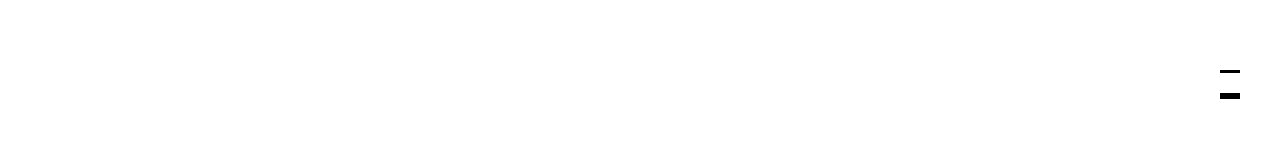
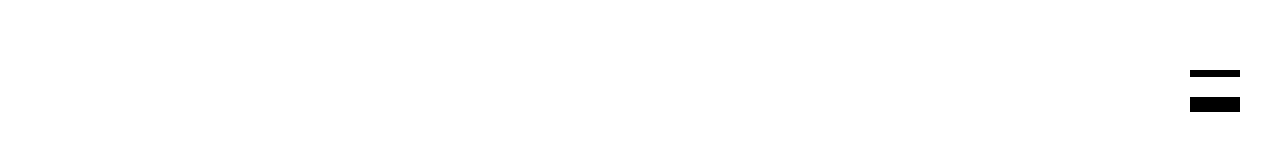
Before and after one commit to Alfred-ZF/Canvas-board-Mobile-, a plain HTML site: page index.html in a window 1280 px wide. Shown: the top 162 px of the page. Drawn offline with Linux system fonts and the light colour scheme.

Commit message:
修复手机端屏幕不固定的 bug

```diff
--- a/style.css
+++ b/style.css
@@ -90,12 +90,12 @@ body{
 
 .sizes > .thin{
   height:0;
-  width:20px;
-  border-top: 3px solid black;
+  width:50px;
+  border-top: 7px solid black;
 }
 
 .sizes > .thick{
   height:0;
-  width:20px;
-  border-top: 6px solid black;
+  width:50px;
+  border-top: 15px solid black;
 }
```
